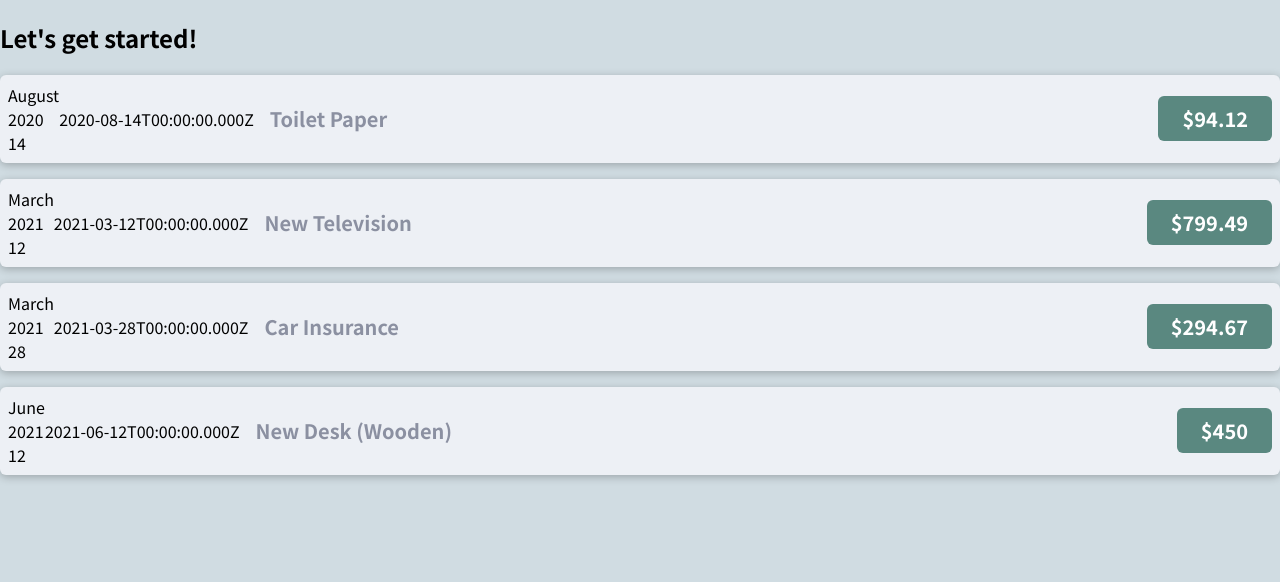
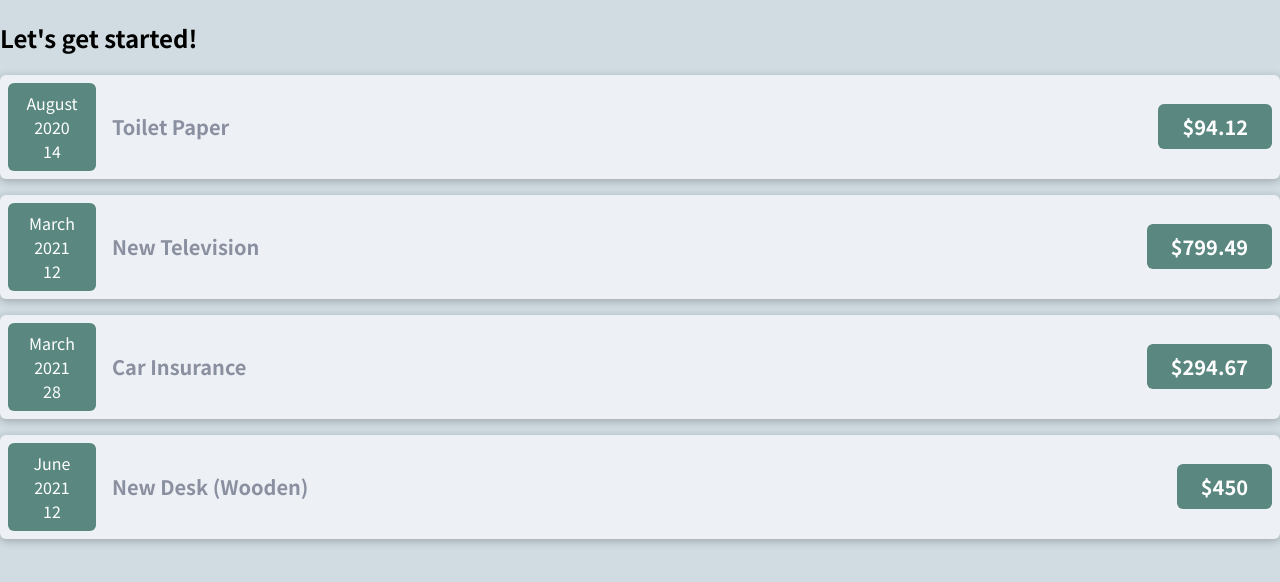
Before and after one commit to Jetigeri/expense-tracker, a React (Create React App) app: page / in a window 1280 px wide. Shown: the top 582 px of the page. Built offline with nearby package versions, Linux system fonts and the light colour scheme.

Commit message:
Finished lection 39

```diff
--- /dev/null
+++ b/src/components/ExpenseDate.css
@@ -0,0 +1,26 @@
+.expense-date {
+  display: flex;
+  flex-direction: column;
+  width: 5.5rem;
+  height: 5.5rem;
+  /* border: 1px solid #ececec; */
+  background-color: #5a8880;
+  color: white;
+  border-radius: 6px;
+  align-items: center;
+  justify-content: center;
+}
+
+.expense-date__month {
+  font-size: 0.75rem;
+  font-weight: bold;
+}
+
+.expense-date__year {
+  font-size: 0.75rem;
+}
+
+.expense-date__day {
+  font-size: 1.5rem;
+  font-weight: bold;
+}
--- a/src/components/ExpenseDate.jsx
+++ b/src/components/ExpenseDate.jsx
@@ -0,0 +1,19 @@
+import "./ExpenseDate.css";
+
+function ExpenseDate(props) {
+  const month = props.date.toLocaleString(navigator.language, {
+    month: "long",
+  });
+  const day = props.date.toLocaleString(navigator.language, { day: "2-digit" });
+  const year = props.date.getFullYear();
+
+  return (
+    <div className="expense-date">
+      <div className="month-date___month">{month}</div>
+      <div className="month-date___year">{year}</div>
+      <div className="month-date___day">{day}</div>
+    </div>
+  );
+}
+
+export default ExpenseDate;
--- a/src/components/ExpenseItem.jsx
+++ b/src/components/ExpenseItem.jsx
@@ -1,18 +1,10 @@
 import "./ExpenseItem.css";
+import ExpenseDate from "./ExpenseDate.jsx";
 
 function ExpenseItem(props) {
-  const month = props.date.toLocaleString("en-US", { month: "long" });
-  const day = props.date.toLocaleString("en-US", { day: "2-digit" });
-  const year = props.date.getFullYear();
-
   return (
     <div className="expense-item">
-      <div>
-        <div>{month}</div>
-        <div>{year}</div>
-        <div>{day}</div>
-      </div>
-      <div>{props.date.toISOString()}</div>
+      <ExpenseDate date={props.date} />
       <div className="expense-item__description">
         <h2>{props.title}</h2>
         <div className="expense-item__price">${props.amount}</div>
```
Also changed, not shown: 1 other file (tests, documents, lock files or other folders).
